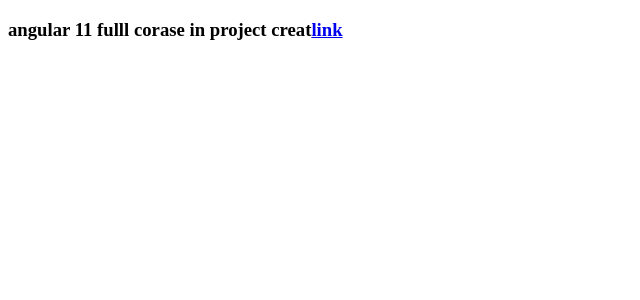
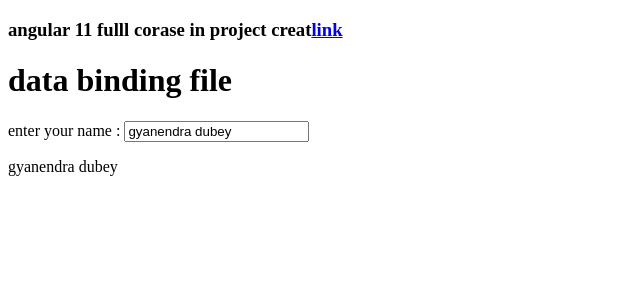
Before and after one commit to Gyanendra777/angular, an Angular app: page / in a window 1280 px wide. Shown: the top 300 px of the page, without its empty margins (0-640 px from the left). Built offline with nearby package versions, Linux system fonts and the light colour scheme.

Commit message:
Two way Binding creat

```diff
--- a/src/app/app.component.html
+++ b/src/app/app.component.html
@@ -1,2 +1,6 @@
 
-<h3>angular 11 fulll corase in project creat<a href="https://www.youtube.com/watch?v=m1F7Tlm0-cY&list=PL_qizAfcpJ-PQsBV9ZWDQKXmwsJSJP3dJ">link</a></h3>
+<h3>angular 11 fulll corase in project creat<a href="https://youtu.be/IrCYsRRQoys">link</a></h3>
+
+<h1>data binding file</h1>
+enter your name : <input [(ngModel)]="data"  >
+<p>{{data}}</p>
--- a/src/app/app.component.ts
+++ b/src/app/app.component.ts
@@ -7,4 +7,5 @@
 })
 export class AppComponent {
   title = 'angular';
+  data:string="gyanendra dubey"
 }
--- a/src/app/app.module.ts
+++ b/src/app/app.module.ts
@@ -1,4 +1,5 @@
 import { NgModule } from '@angular/core';
+import { FormsModule } from '@angular/forms';
 import { BrowserModule } from '@angular/platform-browser';
 
 import { AppRoutingModule } from './app-routing.module';
@@ -10,7 +11,8 @@
   ],
   imports: [
     BrowserModule,
-    AppRoutingModule
+    AppRoutingModule,
+    FormsModule
   ],
   providers: [],
   bootstrap: [AppComponent]
```
